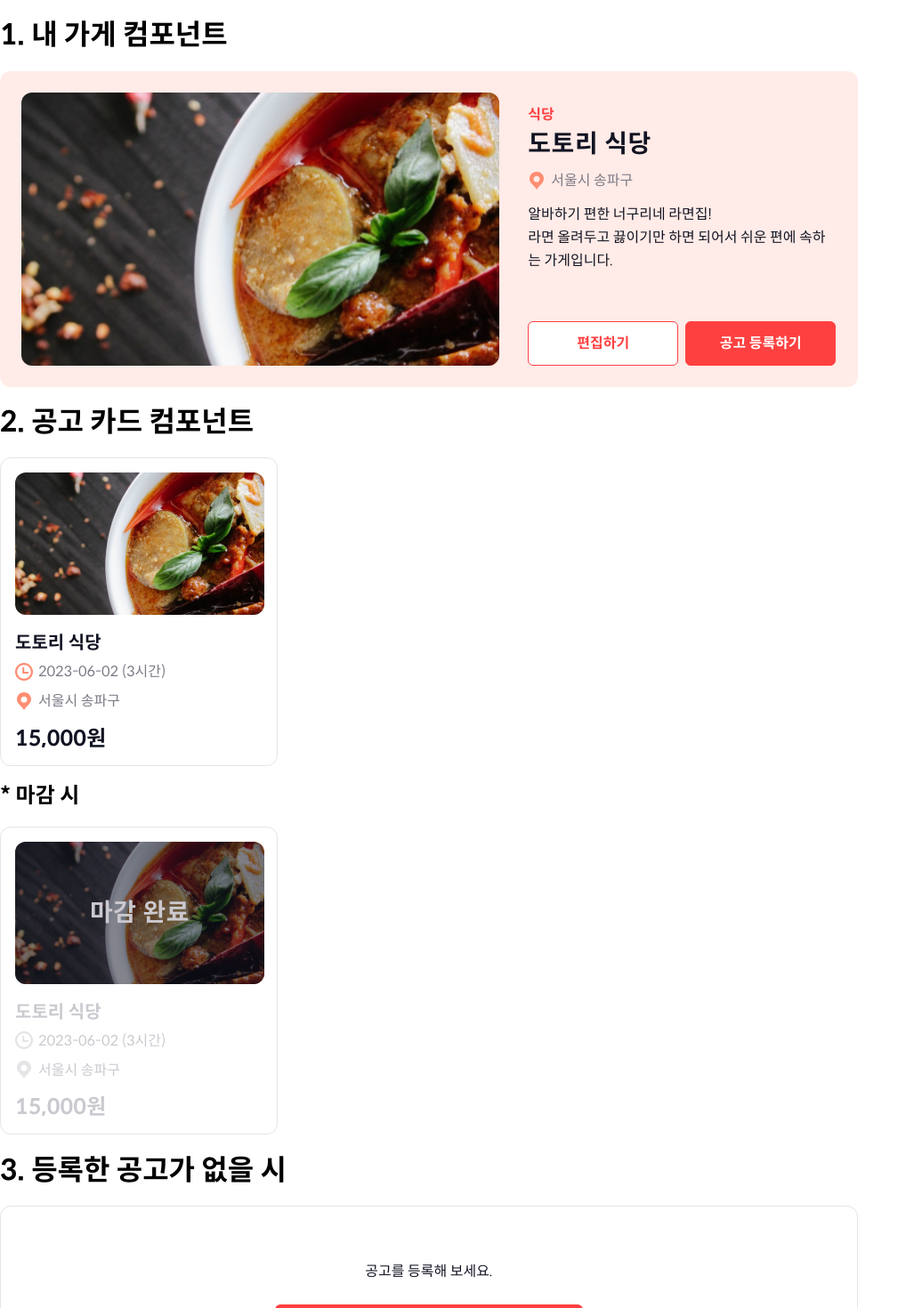
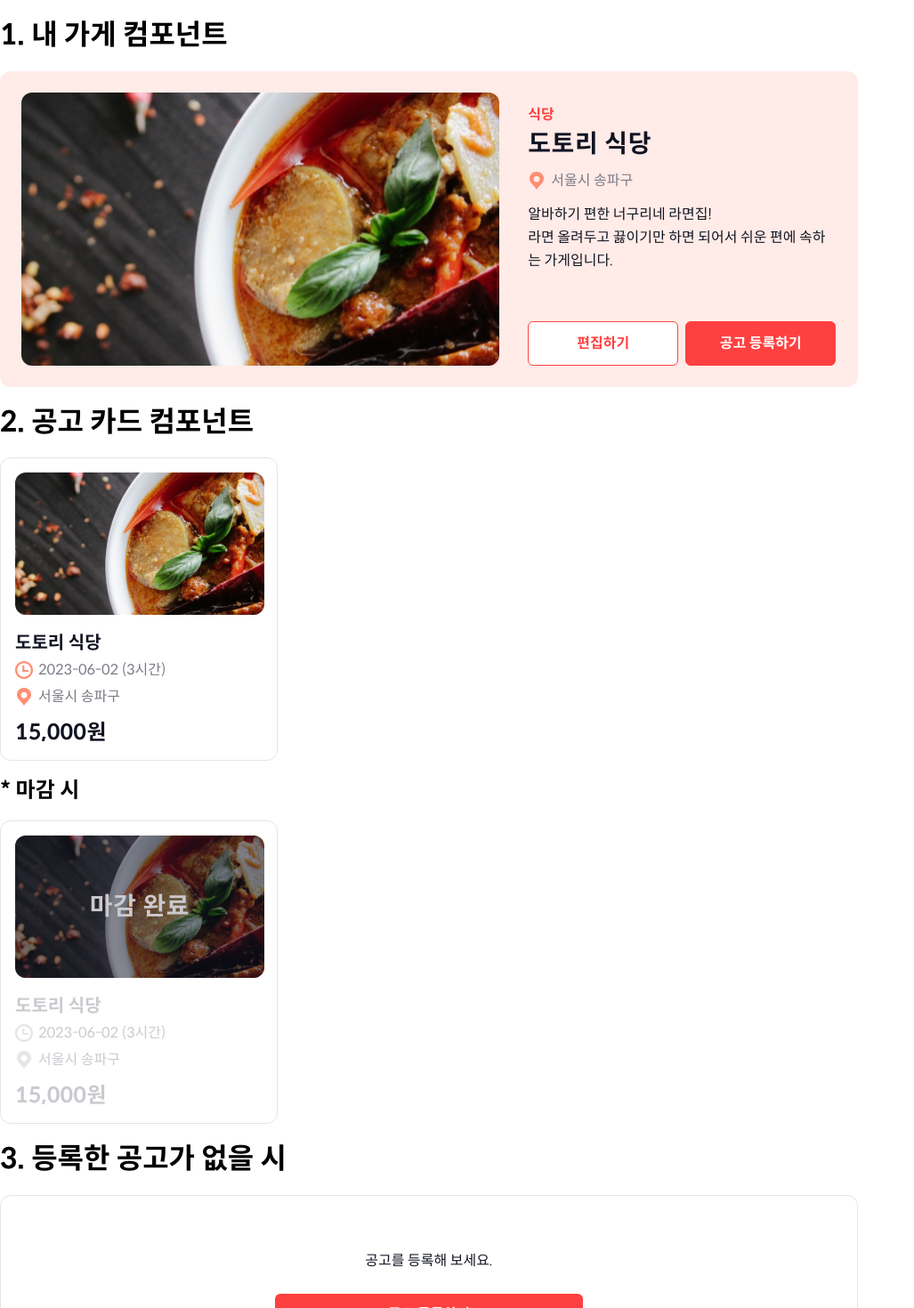
Before and after one commit to sprintPart3Team4/the-julge, a Next.js app: page /shop in a window 1280 px wide. Shown: the top 1470 px of the page at 89% size, without its empty margins (0-1027 px from the left). Built offline with nearby package versions, Linux system fonts and the light colour scheme.

Commit message:
Design: 브라우저 기본값과 겹치는 스타일 삭제 및 단위 통일

```diff
--- a/components/shop/myShopProfile/MyShopProfile.module.scss
+++ b/components/shop/myShopProfile/MyShopProfile.module.scss
@@ -8,8 +8,6 @@
   width: 96.4rem;
   border-radius: 1.2rem;
   background: $color-red-10;
-  font-size: 1.6rem;
-  font-weight: 400;
 
   .image {
     border-radius: 1.2rem;
@@ -38,7 +36,7 @@
     color: $color-black;
     font-size: 2.8rem;
     font-weight: 700;
-    letter-spacing: 0.056rem;
+    letter-spacing: 0.06rem;
   }
 
   .location {
@@ -51,7 +49,7 @@
 
   .description {
     color: $color-black;
-    line-height: 162.5%;
+    line-height: 2.6rem;
   }
 
   .buttons {
--- a/components/shop/noticeCard/NoticeCard.module.scss
+++ b/components/shop/noticeCard/NoticeCard.module.scss
@@ -33,7 +33,7 @@
     align-items: center;
     gap: 0.6rem;
     color: $color-gray-50;
-    line-height: 157.143%;
+    line-height: 2.2rem;
   }
 
   .pay {
@@ -41,7 +41,7 @@
     color: $color-black;
     font-size: 2.4rem;
     font-weight: 700;
-    letter-spacing: 0.048rem;
+    letter-spacing: 0.05rem;
   }
 
   svg {
@@ -65,7 +65,7 @@
     text-align: center;
     font-size: 2.8rem;
     font-weight: 700;
-    letter-spacing: 0.056rem;
+    letter-spacing: 0.06rem;
   }
 
   .shopName,
--- a/components/shop/noticeSuggestion/NoticeSuggestion.module.scss
+++ b/components/shop/noticeSuggestion/NoticeSuggestion.module.scss
@@ -14,8 +14,6 @@
   span {
     color: #111322;
     text-align: center;
-    font-size: 1.6rem;
-    font-weight: 400;
     line-height: 2.6rem;
   }
 
@@ -30,7 +28,6 @@
     background: $color-red-40;
     color: $color-white;
     text-align: center;
-    font-size: 1.6rem;
     font-weight: 700;
     line-height: 2rem;
   }
```
